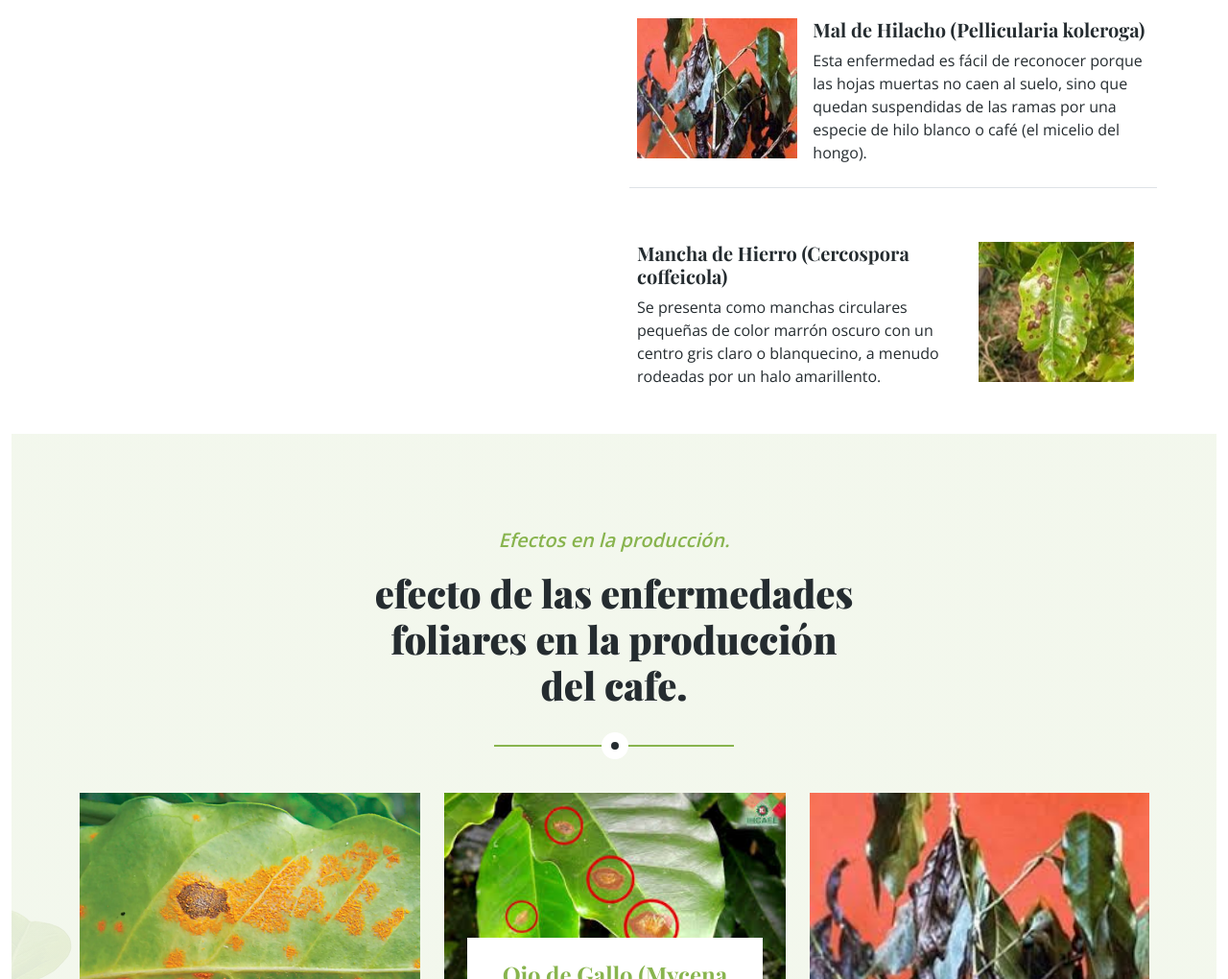
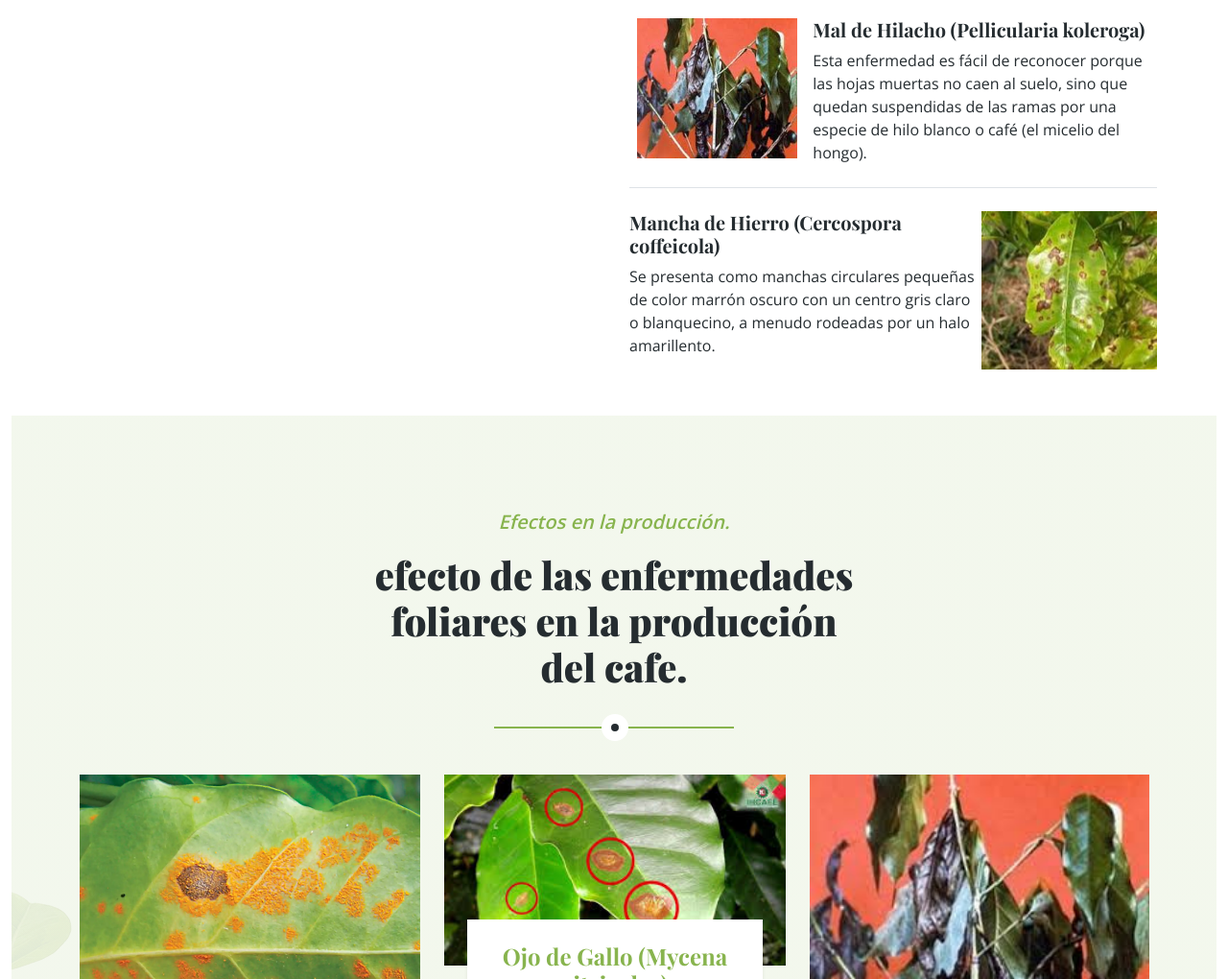
Before and after one commit to JuanoMano/CoffeScan, a plain HTML site: page index.html in a window 1280 px wide. Shown: the part 1575-2595 px from the top of the page at 96% size. Drawn offline with nearby package versions, Linux system fonts and the light colour scheme.

Commit message:
primer cambio

```diff
--- a/index.html
+++ b/index.html
@@ -178,7 +178,7 @@
                                 sino que quedan suspendidas de las ramas por una especie de hilo blanco o café (el micelio del hongo).</p>
                         </div>
                     <div class="border-top my-4"></div>
-                    <div class="row g-3 ">
+                    <div class="row g-0 ">
                         <div class="col-sm-8">
                             <h5>Mancha de Hierro (Cercospora coffeicola)</h5>
                             <p class="mb-0">Se presenta como manchas circulares pequeñas de color marrón oscuro con un centro gris claro o blanquecino,
```
